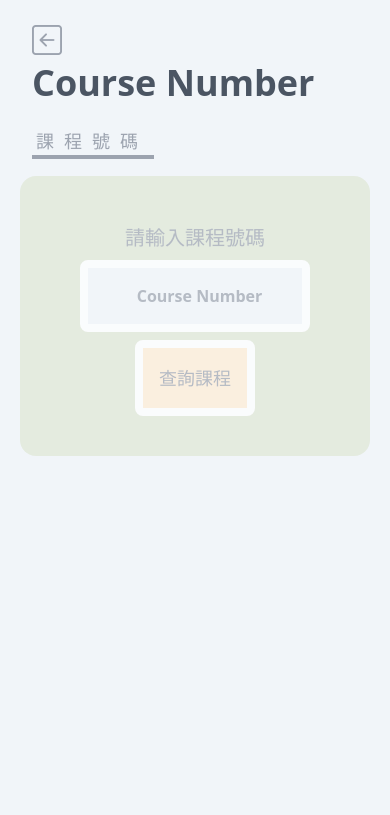
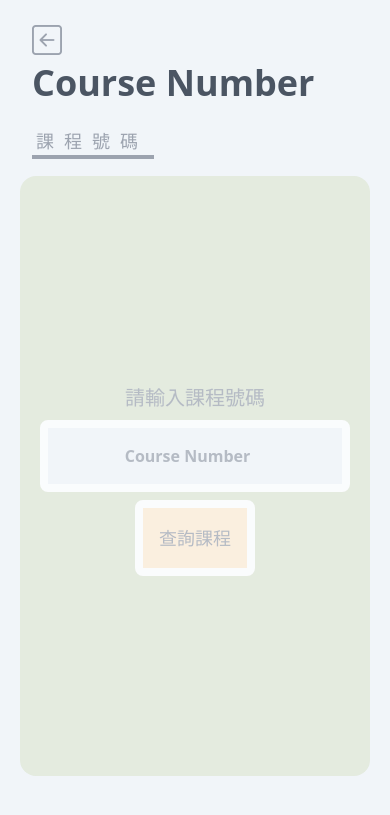
Before and after one commit to ridemountainpig/fcu-course-search, a Flask app: page /searchcourse in a window 390 px wide. Shown: the top 815 px of the page. Run offline with Flask 2, Linux system fonts and the light colour scheme.

Commit message:
update: styling up for mobile RWD

```diff
--- a/static/style/output.css
+++ b/static/style/output.css
@@ -539,10 +539,6 @@ video {
   bottom: 0px;
 }
 
-.bottom-4 {
-  bottom: 1rem;
-}
-
 .left-0 {
   left: 0px;
 }
@@ -585,6 +581,11 @@ video {
 
 .m-3 {
   margin: 0.75rem;
+}
+
+.mx-5 {
+  margin-left: 1.25rem;
+  margin-right: 1.25rem;
 }
 
 .mx-8 {
@@ -617,11 +618,6 @@ video {
   margin-bottom: auto;
 }
 
-.mx-5 {
-  margin-left: 1.25rem;
-  margin-right: 1.25rem;
-}
-
 .-mr-14 {
   margin-right: -3.5rem;
 }
@@ -690,10 +686,6 @@ video {
   display: none;
 }
 
-.h-1\/6 {
-  height: 16.666667%;
-}
-
 .h-10 {
   height: 2.5rem;
 }
@@ -726,37 +718,37 @@ video {
   height: 95%;
 }
 
-.h-\[cal\(100vh_-_11rem\)\] {
-  height: cal(100vh - 11rem);
-}
-
 .h-\[calc\(100vh_-_11rem\)\] {
   height: calc(100vh - 11rem);
-}
-
-.h-full {
-  height: 100%;
-}
-
-.h-screen {
-  height: 100vh;
-}
-
-.h-5\/6 {
-  height: 83.333333%;
-}
-
-.h-\[\] {
-  height: ;
-}
-
-.h-\[cal\] {
-  height: cal;
 }
 
 .h-fit {
   height: -moz-fit-content;
   height: fit-content;
+}
+
+.h-full {
+  height: 100%;
+}
+
+.h-screen {
+  height: 100vh;
+}
+
+.h-\[cal\(100\)\] {
+  height: cal(100);
+}
+
+.h-\[cal\(100vh_-\)\] {
+  height: cal(100vh -);
+}
+
+.h-\[cal\(100vh_-_11rem\)\] {
+  height: cal(100vh - 11rem);
+}
+
+.h-\[cal\] {
+  height: cal;
 }
 
 .w-10 {
@@ -1017,20 +1009,12 @@ video {
   padding: 1.25rem;
 }
 
-.p-6 {
-  padding: 1.5rem;
-}
-
-.p-8 {
-  padding: 2rem;
-}
-
-.p-9 {
-  padding: 2.25rem;
-}
-
 .p-20 {
   padding: 5rem;
+}
+
+.p-32 {
+  padding: 8rem;
 }
 
 .px-1 {
@@ -1066,6 +1050,36 @@ video {
 .py-6 {
   padding-top: 1.5rem;
   padding-bottom: 1.5rem;
+}
+
+.py-10 {
+  padding-top: 2.5rem;
+  padding-bottom: 2.5rem;
+}
+
+.py-32 {
+  padding-top: 8rem;
+  padding-bottom: 8rem;
+}
+
+.py-4 {
+  padding-top: 1rem;
+  padding-bottom: 1rem;
+}
+
+.py-40 {
+  padding-top: 10rem;
+  padding-bottom: 10rem;
+}
+
+.py-44 {
+  padding-top: 11rem;
+  padding-bottom: 11rem;
+}
+
+.py-24 {
+  padding-top: 6rem;
+  padding-bottom: 6rem;
 }
 
 .pb-10 {
--- a/templates/followCourse.html
+++ b/templates/followCourse.html
@@ -54,7 +54,7 @@
             </div>
         </div>
     </div>
-    <div class="flex max-[1200px]:flex-col h-95%">
+    <div class="flex max-[1200px]:flex-col" style="height: 74%;">
         <div class="flex min-[1200px]:flex-auto justify-center h-full">
             <div
                 class="relative ml-10 min-[1200px]:ml-24 mr-10 p-5 rounded-xl h-90% w-96 min-[1201px]:w-11/12 my-5 min-[1201px]:mt-0 bg-backgroundGreen">
--- a/templates/generalStudies.html
+++ b/templates/generalStudies.html
@@ -56,7 +56,8 @@
         <div id="courseList"
             class="relative courseList mx-8 min-[520px]:mx-24 p-5 rounded-xl h-95% overflow-auto bg-backgroundGreen">
         </div>
-        <div class="absolute bottom-4 right-9 min-[520px]:right-26 rounded-full bg-transparent text-orange-400 flex items-center justify-center mr-5 mb-4 hover:animate-bounce-y animate-fade-in"
+        <div class="absolute right-9 min-[520px]:right-26 rounded-full bg-transparent text-orange-400 flex items-center justify-center mr-5 mb-4 hover:animate-bounce-y animate-fade-in"
+            style="bottom: 4%;"
             id="scrollToTopIcon"
             onclick="scrollToTop()">
             <i class="bi bi-arrow-up-circle-fill min-[930px]:text-5xl text-4.5xl"></i>
--- a/templates/index.html
+++ b/templates/index.html
@@ -78,7 +78,7 @@
             </a>
         </div>
     </div>
-    <div class="h-1/6 flex justify-center items-end">
+    <div class="flex justify-center items-center" style="height: 12%;">
         <div class="flex items-end justify-center p-4 text-gray-400">
             <span class="p-2">
                 <a href="https://github.com/ridemountainpig">
--- a/templates/searchCourse.html
+++ b/templates/searchCourse.html
@@ -42,16 +42,15 @@
     </div>
 
     <div class="flex justify-center items-start h-fit w-full">
-        <div id="searchBox"
-            class="rounded-2xl opacity-70 min-[600px]:w-4/6 p-10 mx-5 bg-backgroundGreen">
-            <div id="searchInput" class="flex items-center h-full">
+        <div id="searchBox" class="rounded-2xl opacity-70 min-[600px]:w-4/6 py-40 mx-5 bg-backgroundGreen">
+            <div id="searchInput" class="flex items-center h-full py-10">
                 <div class="w-full">
                     <div class="flex justify-center">
                         <div class="font-medium text-xl text-gray-400 py-2">請輸入課程號碼</div>
                     </div>
                     <div class="min-[600px]:flex max-[600px]:flex-col justify-center px-5">
                         <input type="number" id="courseInput"
-                            class="block max-[600px]:mx-auto min-[600px]:w-3/6 max-[600px]:w-full max-[600px]:rounded-lg max-[600px]:border-8 p-4 pl-10 text-base max-[600px]:text-center text-gray-400 font-bold rounded-tl-lg rounded-bl-lg bg-slate-100 border-t-8 border-b-8 border-l-8 border-white z-10"
+                            class="block max-[600px]:mx-auto min-[600px]:w-3/6 max-[600px]:w-full max-[600px]:rounded-lg max-[600px]:border-8 p-4 px-10 text-base max-[600px]:text-center text-gray-400 font-bold rounded-tl-lg rounded-bl-lg bg-slate-100 border-t-8 border-b-8 border-l-8 border-white z-10"
                             placeholder="Course Number">
                         <button
                             class="block text-gray-400 bg-orange-100 font-medium max-[600px]:mx-auto max-[600px]:rounded-lg max-[600px]:border-8 max-[600px]:mt-2 rounded-tr-lg rounded-br-lg text-lg p-4 border-t-8 border-b-8 border-r-8 border-white"
```
